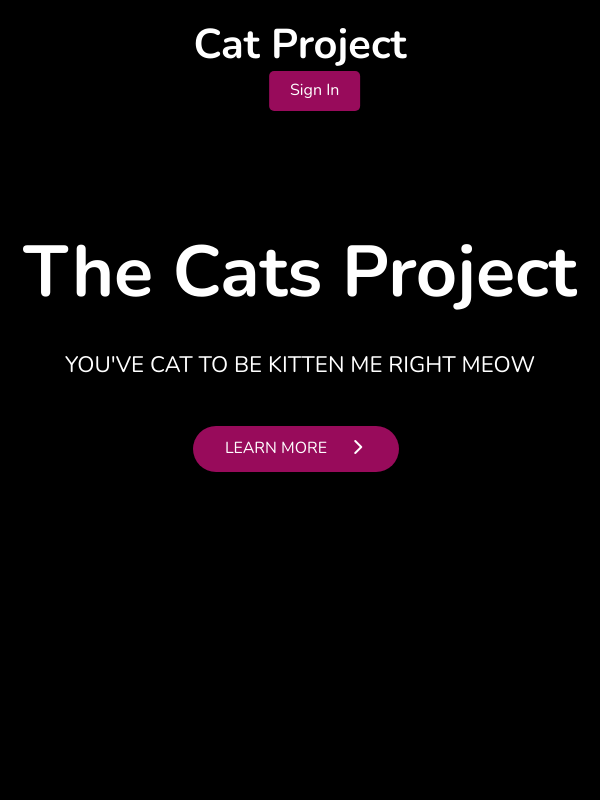
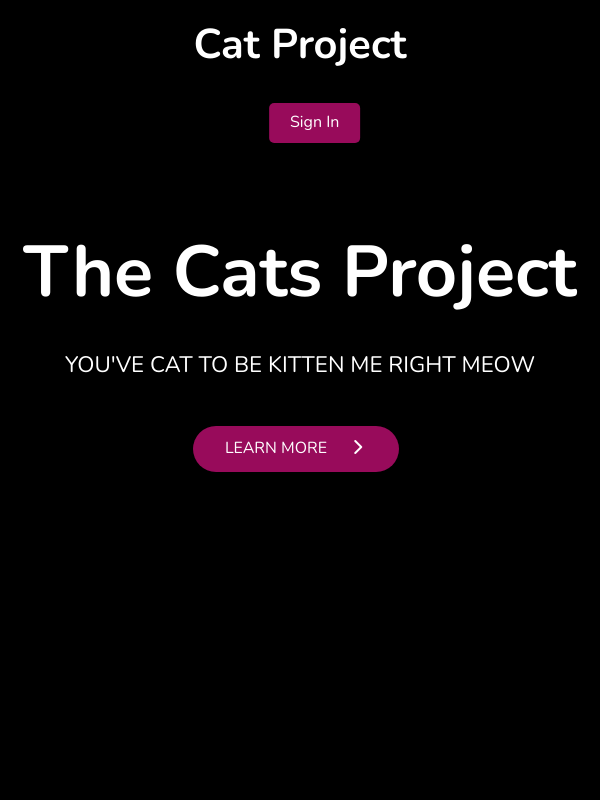
Before and after one commit to Maryllkate/catsproject, a plain HTML site: page index.html in a window 600 px wide. Shown: the top 800 px of the page. Drawn offline with nearby package versions, Linux system fonts and the light colour scheme.

Commit message:
Add files via upload

```diff
--- a/css/style.css
+++ b/css/style.css
@@ -413,6 +413,12 @@ footer{
 
     }
 
+    .btn-rounded{
+        position: absolute;
+        margin-top: 2rem;
+
+    }
+
     .btn-xl{
         font-size: 1rem;
         padding: 0.6rem 2rem;
```
